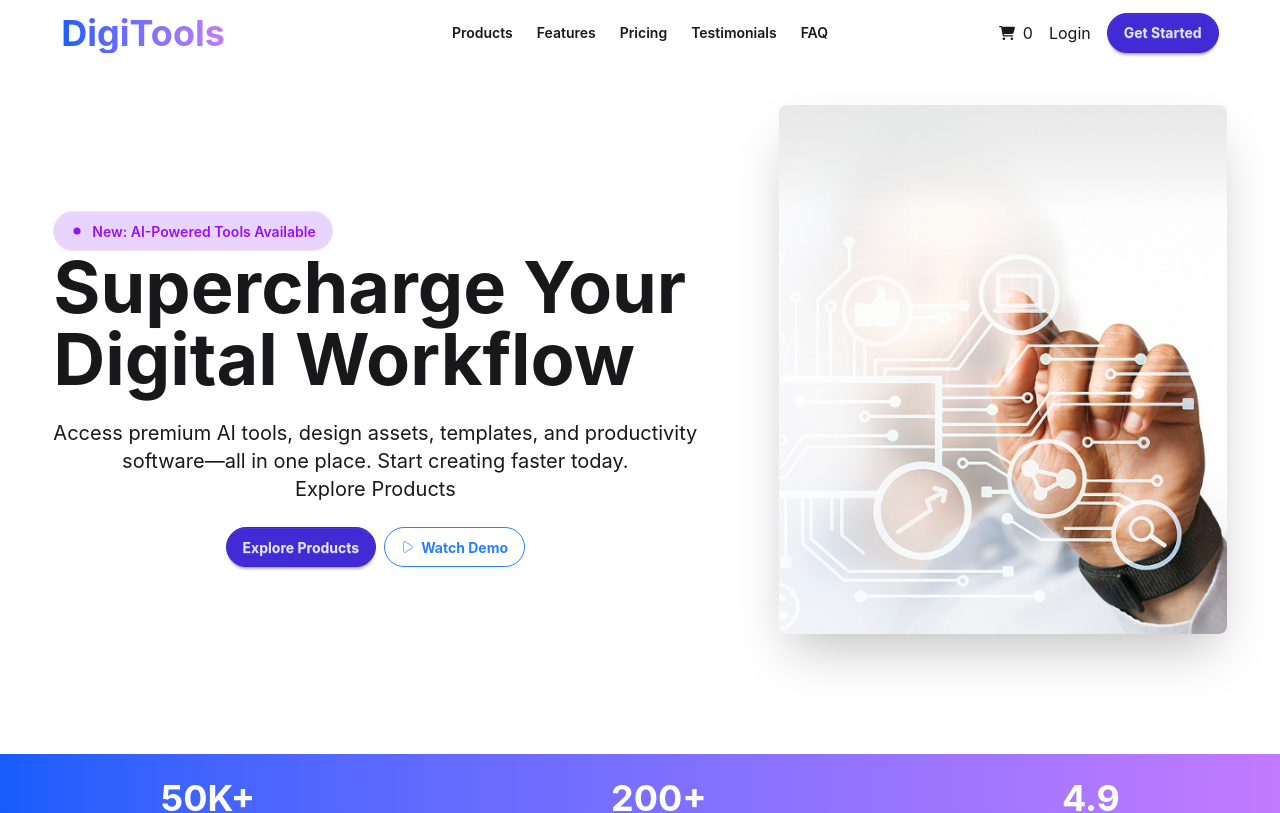
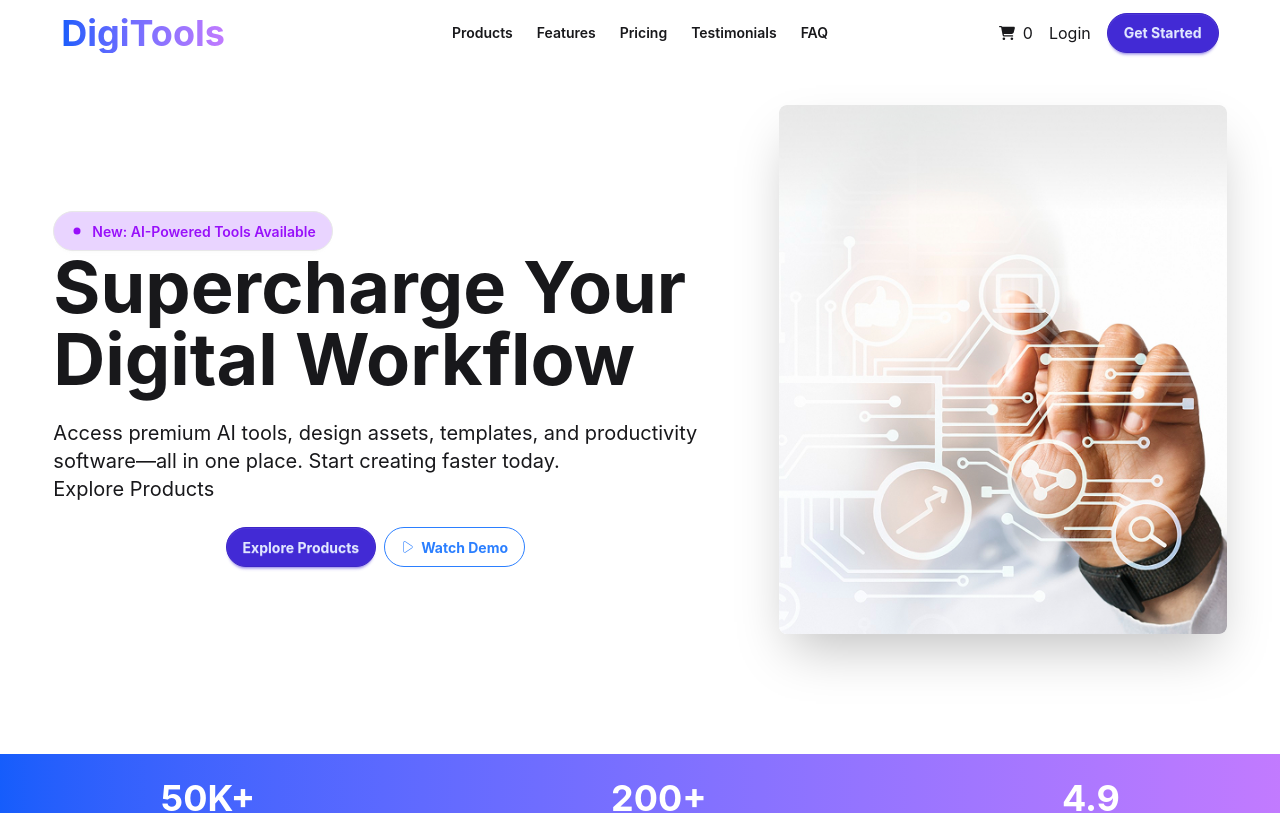
Before and after one commit to raklinchakma021-pixel/latestassign6, a React (Vite) app: page / in a window 1280 px wide. Shown: the top 813 px of the page. Built offline with nearby package versions, Linux system fonts and the light colour scheme.

Commit message:
banner responsive work related

```diff
--- a/src/components/Banner.jsx
+++ b/src/components/Banner.jsx
@@ -15,7 +15,7 @@ const Banner = () => {
 
         </button>
       <h1 className="text-4xl md:text-7xl text-center md:text-left font-bold  leading-10 md:leading-18">Supercharge Your <br /> Digital Workflow</h1>
-      <p className="py-6 text-xl text-center">
+      <p className="py-6 text-xl text-center md:text-left">
     Access premium AI tools, design assets, templates, and productivity <br />
 software—all in one place. Start creating faster today. <br />
 
```
